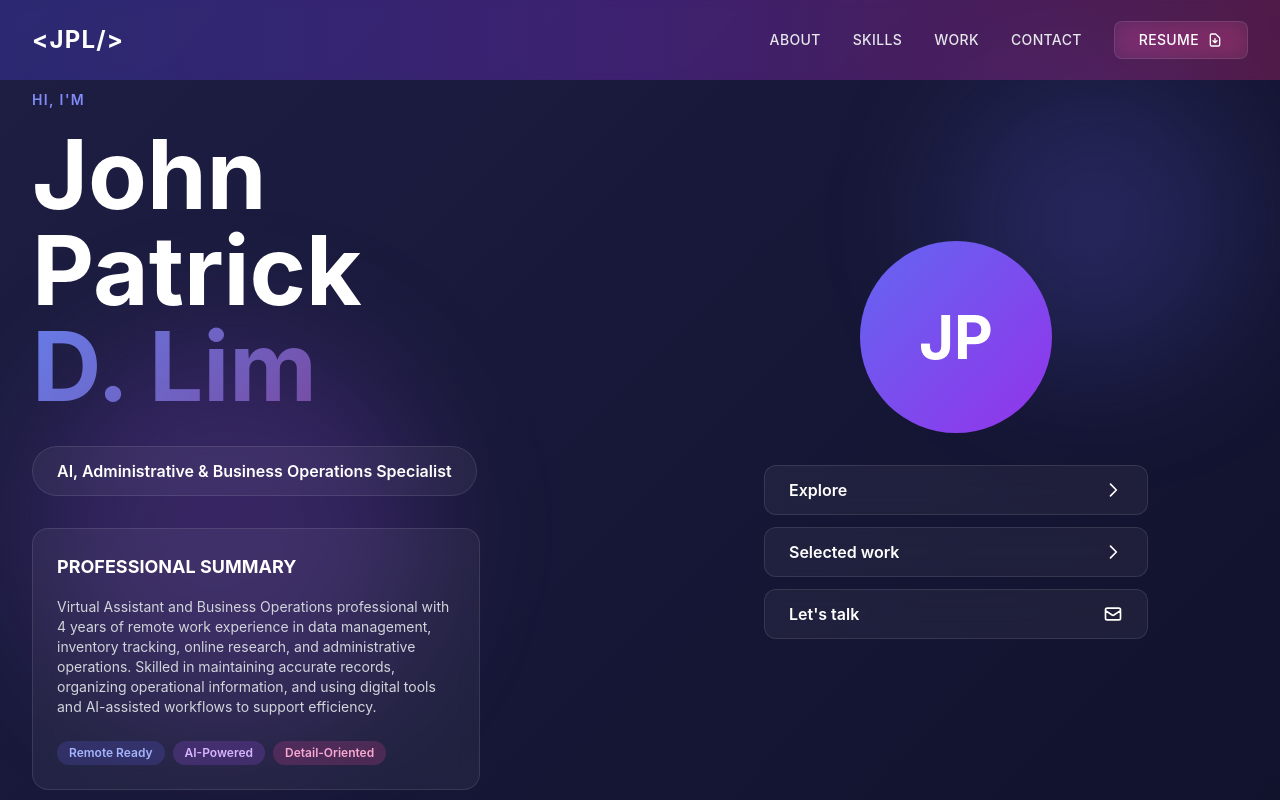
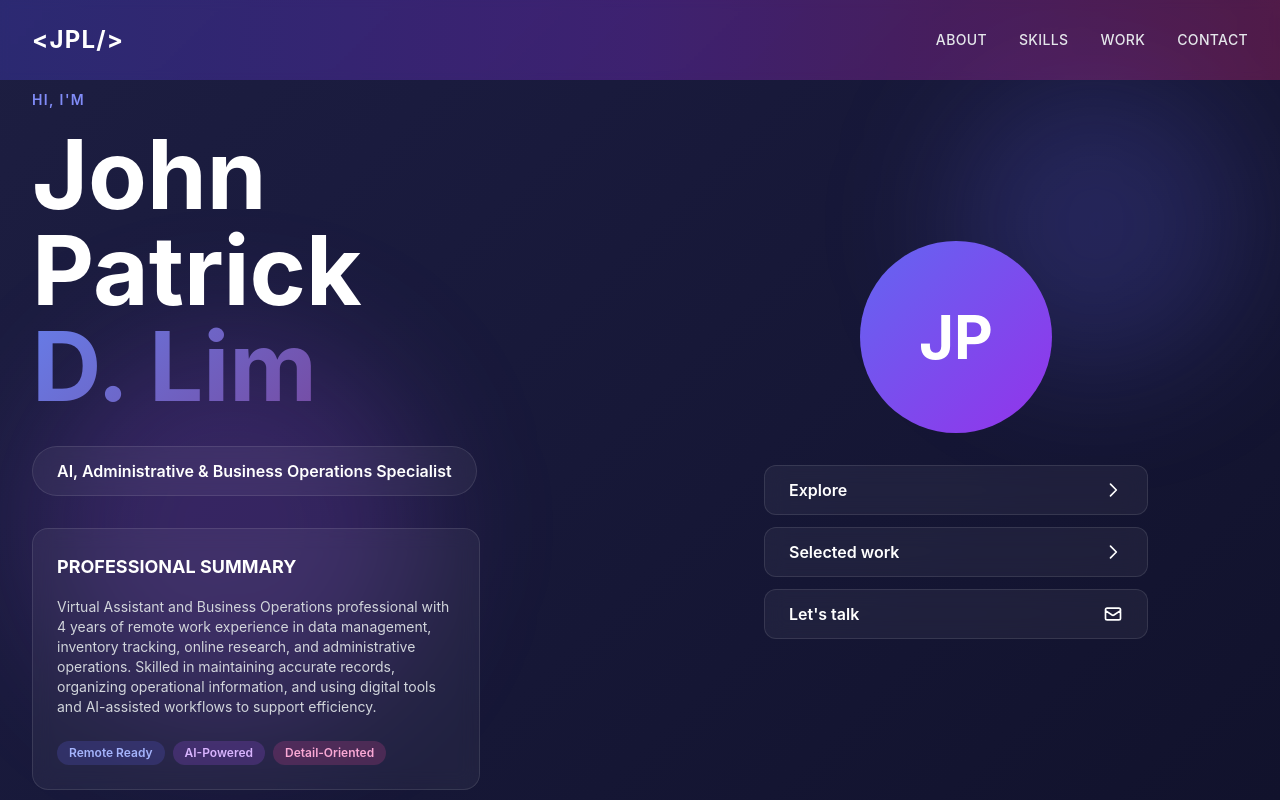
Before and after one commit to jplim2022-bck/Portfolio, a Next.js app: page / in a window 1280 px wide. Shown: the top 800 px of the page. Built offline with nearby package versions, Linux system fonts and the light colour scheme.

Commit message:
Remove resume links from navigation and CTA sections

```diff
--- a/components/Navigation.tsx
+++ b/components/Navigation.tsx
@@ -61,15 +61,6 @@ export default function Navigation() {
                 {link.label}
               </a>
             ))}
-            <a
-              href="/resume.pdf"
-              className="px-6 py-2 glass rounded-lg text-white hover:bg-white/10 transition-all font-medium text-sm tracking-wide uppercase flex items-center space-x-2"
-            >
-              <span>RESUME</span>
-              <svg className="w-4 h-4" fill="none" stroke="currentColor" viewBox="0 0 24 24">
-                <path strokeLinecap="round" strokeLinejoin="round" strokeWidth="2" d="M12 10v6m0 0l-3-3m3 3l3-3m2 8H7a2 2 0 01-2-2V5a2 2 0 012-2h5.586a1 1 0 01.707.293l5.414 5.414a1 1 0 01.293.707V19a2 2 0 01-2 2z"/>
-              </svg>
-            </a>
           </div>
 
           {/* Mobile menu button */}
@@ -129,18 +120,6 @@ export default function Navigation() {
               {link.label}
             </a>
           ))}
-          <a
-            href="/resume.pdf"
-            className="block px-4 py-3 text-center glass rounded-lg text-white hover:bg-white/10 transition-all font-medium text-sm tracking-wide uppercase"
-            onClick={() => setIsMobileMenuOpen(false)}
-          >
-            <span className="flex items-center justify-center space-x-2">
-              <span>RESUME</span>
-              <svg className="w-4 h-4" fill="none" stroke="currentColor" viewBox="0 0 24 24">
-                <path strokeLinecap="round" strokeLinejoin="round" strokeWidth="2" d="M12 10v6m0 0l-3-3m3 3l3-3m2 8H7a2 2 0 01-2-2V5a2 2 0 012-2h5.586a1 1 0 01.707.293l5.414 5.414a1 1 0 01.293.707V19a2 2 0 01-2 2z"/>
-              </svg>
-            </span>
-          </a>
         </div>
       </div>
     </nav>
--- a/components/WhyChooseMe.tsx
+++ b/components/WhyChooseMe.tsx
@@ -109,15 +109,6 @@ export default function WhyChooseMe() {
               >
                 Get in Touch
               </a>
-              <a
-                href="/resume.pdf"
-                className="px-6 py-3 md:px-8 md:py-4 glass text-white rounded-lg hover:bg-white/10 transition-all font-semibold text-sm md:text-base flex items-center justify-center space-x-2"
-              >
-                <span>Download Resume</span>
-                <svg className="w-4 h-4" fill="none" stroke="currentColor" viewBox="0 0 24 24">
-                  <path strokeLinecap="round" strokeLinejoin="round" strokeWidth="2" d="M12 10v6m0 0l-3-3m3 3l3-3m2 8H7a2 2 0 01-2-2V5a2 2 0 012-2h5.586a1 1 0 01.707.293l5.414 5.414a1 1 0 01.293.707V19a2 2 0 01-2 2z"/>
-                </svg>
-              </a>
             </div>
           </div>
         </div>
```
